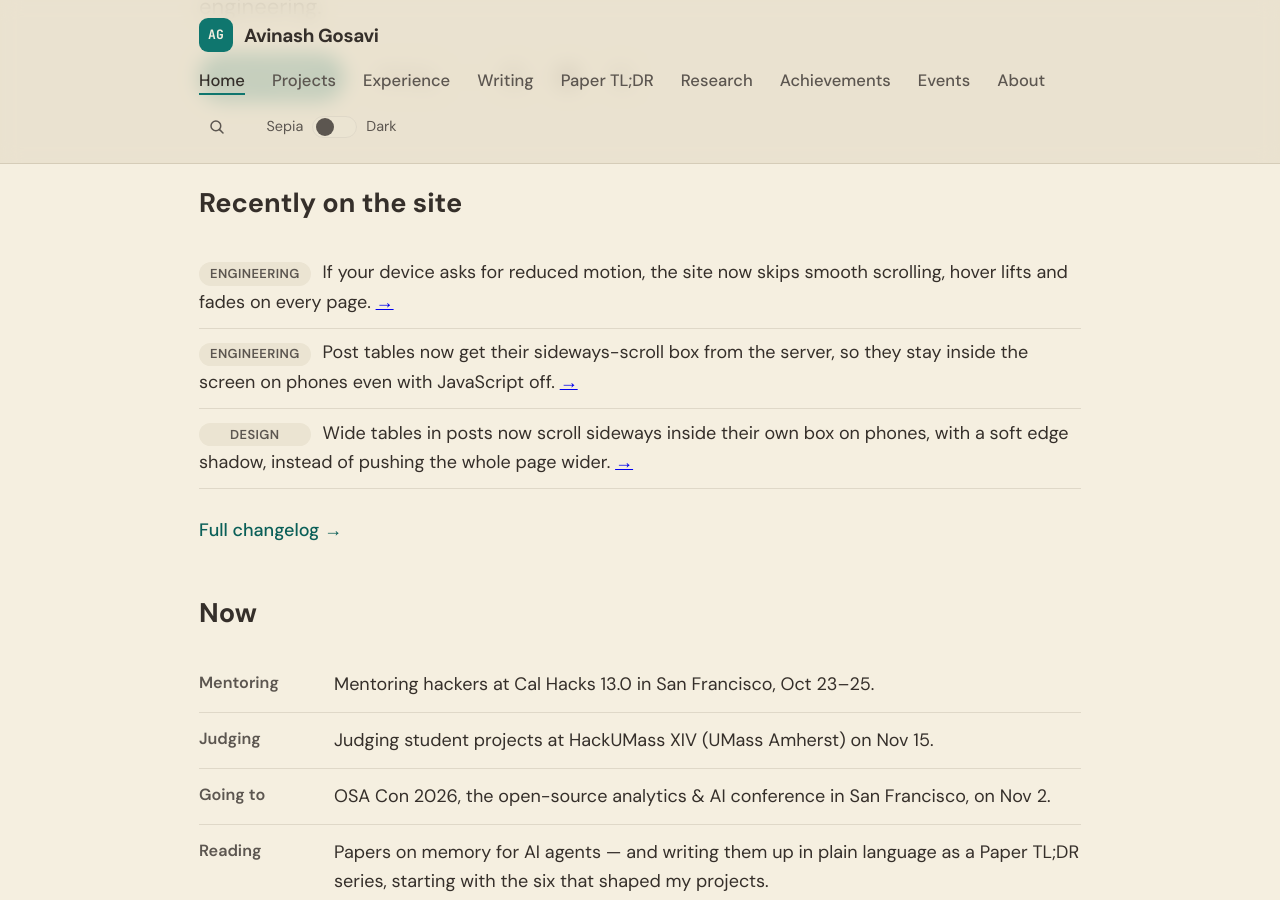
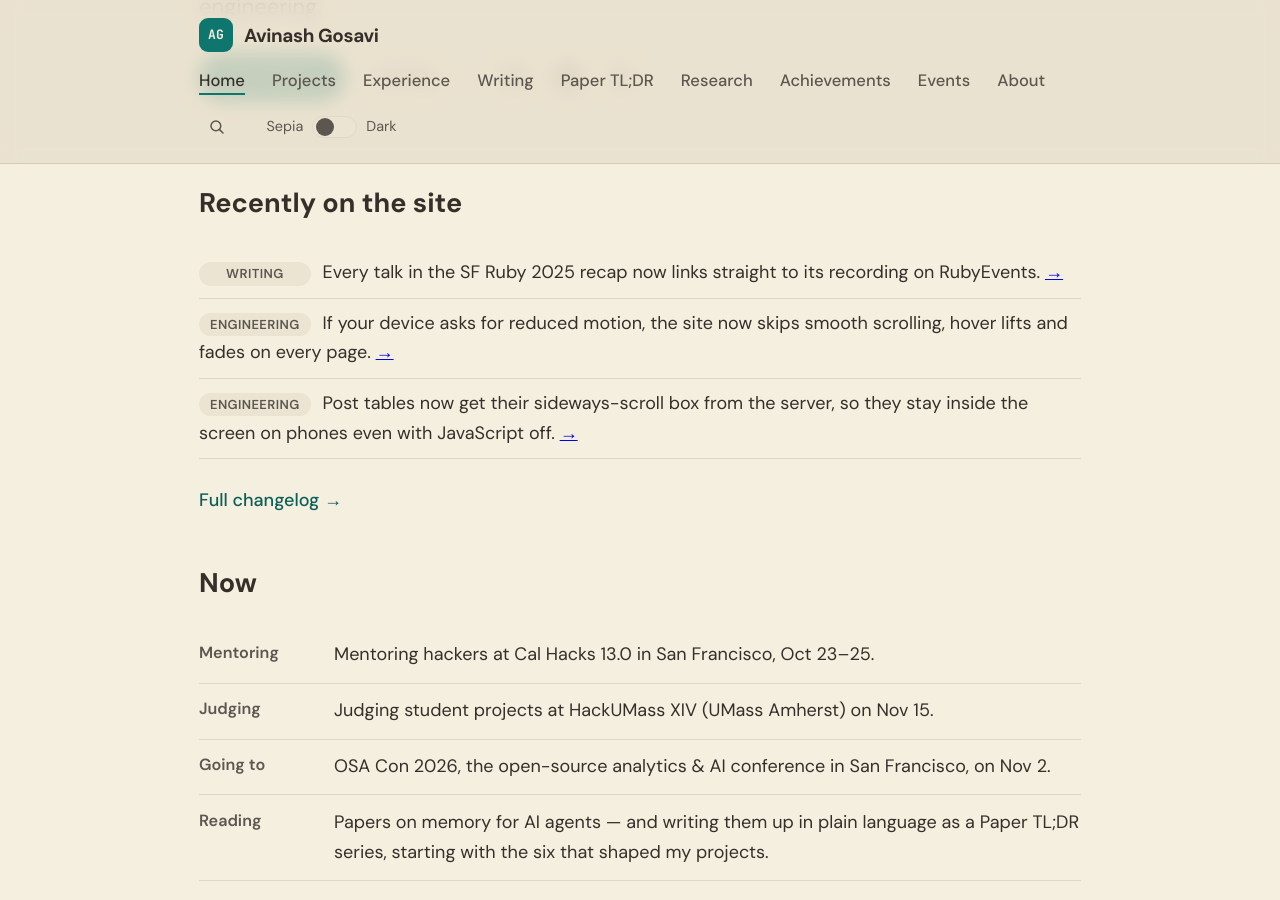
Before and after one commit to aag1091-alt/avinashgosavi.com, a Jekyll site: the page built from index.md, in a window 1280 px wide and 900 px high, scrolled down 554 px. Built offline with Jekyll 4.4.1, drawn with Linux system fonts in a browser that asks for light colours.

Commit message:
Writing: SF Ruby 2025 recap links each talk to its RubyEvents recording
Co-Authored-By: Claude <noreply@anthropic.com>

```diff
--- a/_data/changelog.yml
+++ b/_data/changelog.yml
@@ -1,5 +1,9 @@
 # Public changelog shown on /changelog and (latest 3) on the homepage.
 # Newest first. desk: Writing | Design | Engineering
+- date: 2026-10-22
+  desk: Writing
+  text: Every talk in the SF Ruby 2025 recap now links straight to its recording on RubyEvents.
+  link: /post/my-sf-ruby-2025-experience-talks-side-quests-community-inspiration/
 - date: 2026-10-22
   desk: Engineering
   text: If your device asks for reduced motion, the site now skips smooth scrolling, hover lifts and fades on every page.
```
Also changed, not shown: _posts/2025-11-27-sf-ruby-2025.md (+13 -13 lines).
